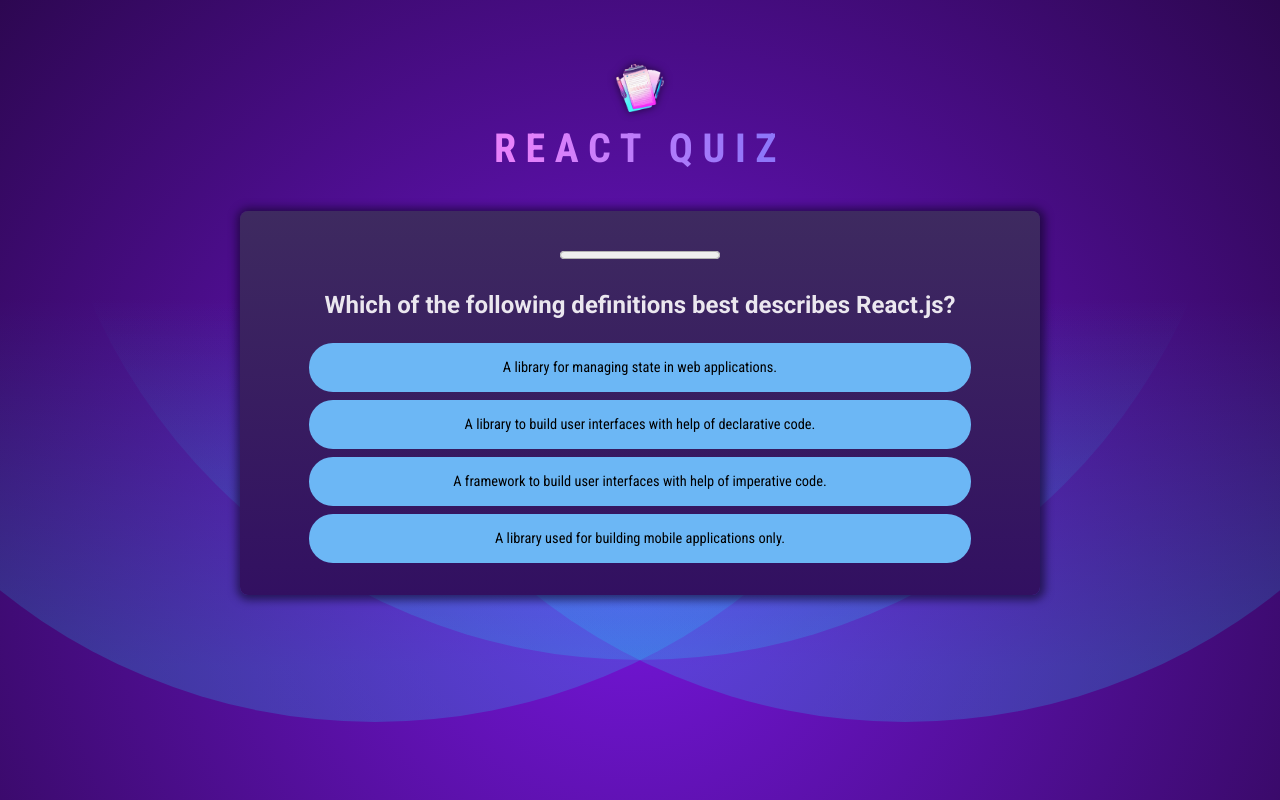
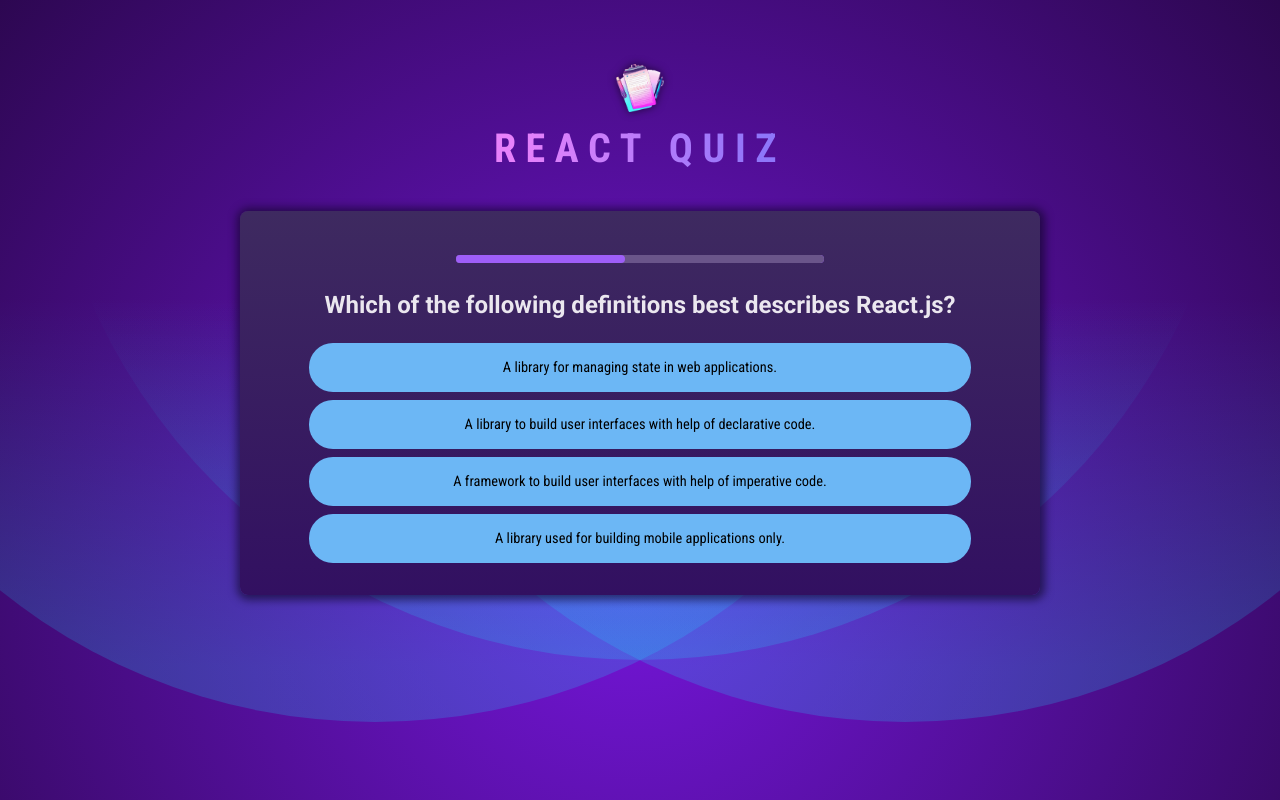
Before and after one commit to WillamNyunt/quiz-app, a React (Vite) app: page / in a window 1280 px wide. Built offline with nearby package versions, Linux system fonts and the light colour scheme.

Commit message:
Question timer bug fix
-- Added key prop to Question Timer to make the progress bar reset after question change

```diff
--- a/src/components/QuestionTimer.jsx
+++ b/src/components/QuestionTimer.jsx
@@ -3,17 +3,27 @@
 export default function QuestionTimer({ timeout, onTimeOut }) {
     const [remainingTime, setRemainingTime] = useState(timeout);
 
+    console.log(remainingTime)
+
+    // Triggers onTimeOut once it reaches 'timeout' interval
     useEffect(() => {
         console.log('SETTING TIMEOUT')
-        setTimeout(onTimeOut, timeout);
+        const timer = setTimeout(onTimeOut, timeout);
+        return () => {
+            clearTimeout(timer);
+        };
     }, [timeout, onTimeOut] )
 
-
+    // Once every x seconds it will start reducing the time by x seconds
     useEffect(() => {
         console.log('SETTING INTERVAL')
-        setInterval(() => {
+        const interval = setInterval(() => {
             setRemainingTime((prevRemainingTime) => prevRemainingTime - 100);
         }, 100);
+
+        return () => {
+            clearInterval(interval)
+        }
     }, [])
 
     return (
--- a/src/components/Quiz.jsx
+++ b/src/components/Quiz.jsx
@@ -5,15 +5,16 @@
 import QuestionTimer from './QuestionTimer.jsx';
 
 export default function Quiz(props) {
+    const [answerState, setAnswerState] = useState('')
     const [userAnswers, setUserAnswers] = useState([]);
 
     const activeQuestionindex = userAnswers.length;
 
-    function handleSelectAnswer(selectedAnswer) {
+    const handleSelectAnswer = useCallback((selectedAnswer) => {
         setUserAnswers(prevAnswers => {
             return [...prevAnswers, selectedAnswer]
         })
-    }
+    } , [])
 
     const handleSkipAnswer = useCallback(() => {
         handleSelectAnswer(null)
@@ -35,7 +36,7 @@
 
     return (
         <div id='quiz'>
-            <QuestionTimer timeout={10000} onTimeOut={() => handleSelectAnswer(null)} />
+            <QuestionTimer key={activeQuestionindex} timeout={10000} onTimeOut={handleSkipAnswer} />
             <h2 id='questions'>{QUESTIONS[activeQuestionindex].text}</h2>
             <ul id='answers'>
                 {answers.map((answer) => {
--- a/src/index.css
+++ b/src/index.css
@@ -97,7 +97,7 @@
   text-transform: uppercase;
 }
 
-#question progress {
+#quiz progress {
   width: 50%;
   height: 0.5rem;
   border-radius: 24px;
@@ -105,25 +105,25 @@
   margin: 0;
 }
 
-#question progress::-webkit-progress-bar {
+#quiz progress::-webkit-progress-bar {
   background: #6a558a;
   border-radius: 24px;
 }
 
-#question progress::-webkit-progress-value {
+#quiz progress::-webkit-progress-value {
   background: #9e5ef8;
   border-radius: 24px;
 }
 
-#question progress.answered {
+#quiz progress.answered {
   background: #f8e59c;
 }
 
-#question progress.answered::-webkit-progress-value {
+#quiz progress.answered::-webkit-progress-value {
   background: #f8e59c;
 }
 
-#question progress.answered::-webkit-progress-bar {
+#quiz progress.answered::-webkit-progress-bar {
   background: #6a558a;
 }
 
```
